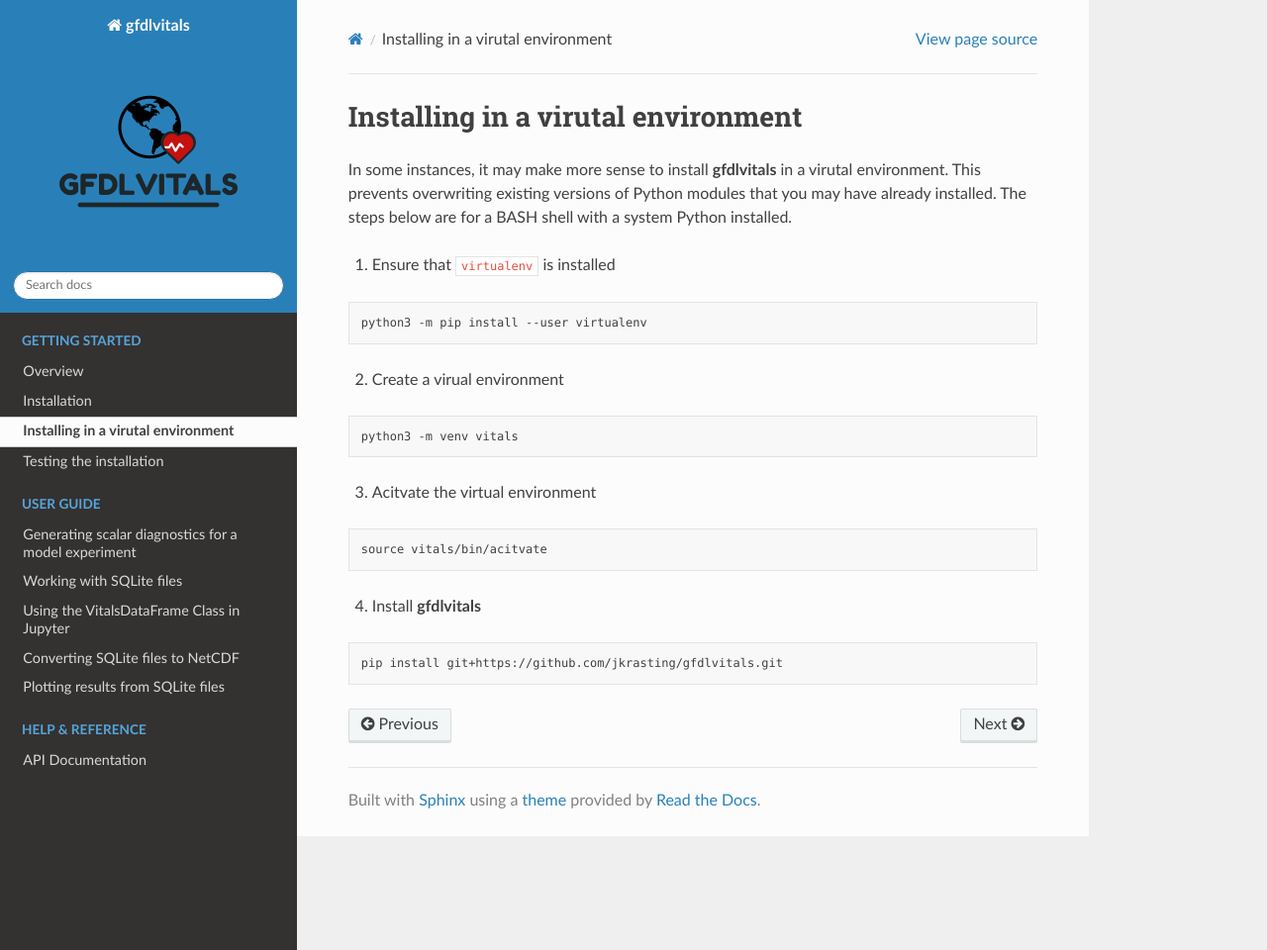
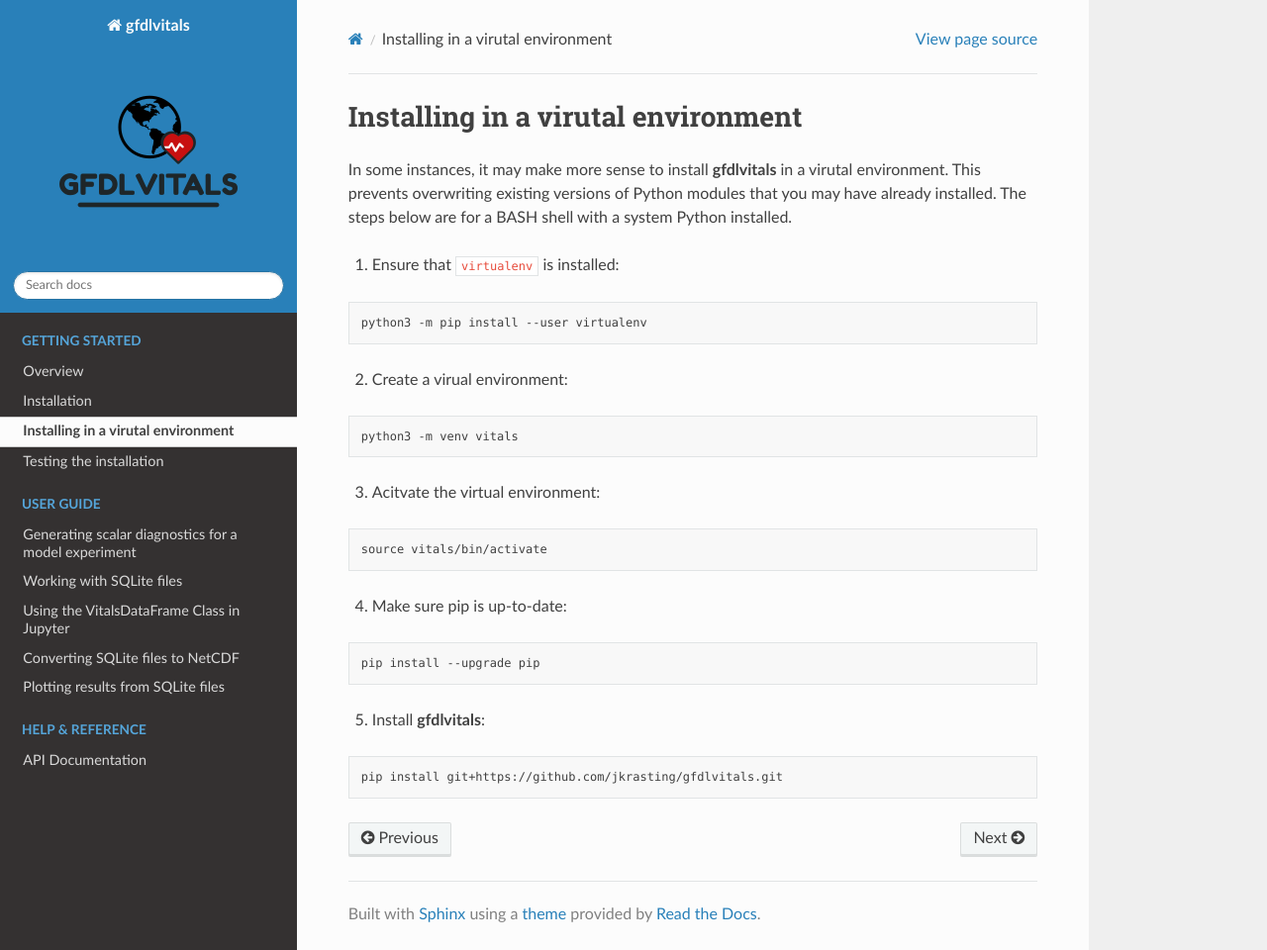
Before and after one commit to jkrasting/gfdlvitals, a Sphinx documentation site: the page built from docs/source/virtualenv.rst, in a window 1280 px wide and 960 px high. Shown: the whole window at 99% size. Built offline with Sphinx 7.4.7 and the Read the Docs theme 2.0.0, drawn with Linux system fonts in a browser that asks for light colours.

Commit message:
Update to virtualenv documentation

```diff
--- a/docs/source/virtualenv.rst
+++ b/docs/source/virtualenv.rst
@@ -6,25 +6,31 @@ in a virutal environment. This prevents overwriting existing
 versions of Python modules that you may have already installed.
 The steps below are for a BASH shell with a system Python installed.
 
-1. Ensure that ``virtualenv`` is installed
+1. Ensure that ``virtualenv`` is installed:
 
 .. code-block:: text
 
     python3 -m pip install --user virtualenv
 
-2.  Create a virual environment
+2.  Create a virual environment:
 
 .. code-block:: text
 
     python3 -m venv vitals
 
-3.  Acitvate the virtual environment
+3.  Acitvate the virtual environment:
 
 .. code-block:: text
 
-    source vitals/bin/acitvate
+    source vitals/bin/activate
 
-4.  Install **gfdlvitals**
+4.  Make sure pip is up-to-date:
+
+.. code-block:: text
+
+    pip install --upgrade pip
+
+5.  Install **gfdlvitals**:
 
 .. code-block:: text
 
```
